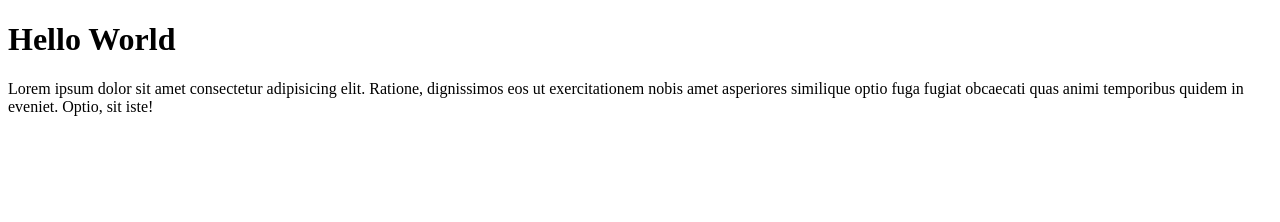
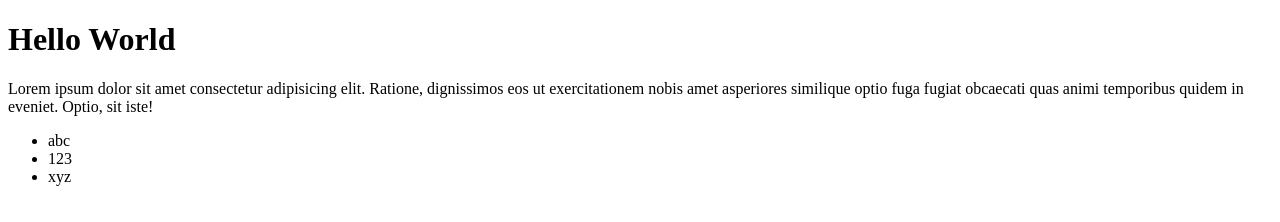
Before and after one commit to nomanmalik2/Learning-git, a plain HTML site: page index.html in a window 1280 px wide. Drawn offline with Linux system fonts and the light colour scheme.

Commit message:
ul added

```diff
--- a/index.html
+++ b/index.html
@@ -12,6 +12,11 @@
     <h1>Hello World</h1>
     <p>Lorem ipsum dolor sit amet consectetur adipisicing elit. Ratione, dignissimos eos ut exercitationem nobis amet
         asperiores similique optio fuga fugiat obcaecati quas animi temporibus quidem in eveniet. Optio, sit iste!</p>
+        <ul>
+            <li>abc</li>
+            <li>123</li>
+            <li>xyz</li>
+        </ul>
 </body>
 
 </html>
```
